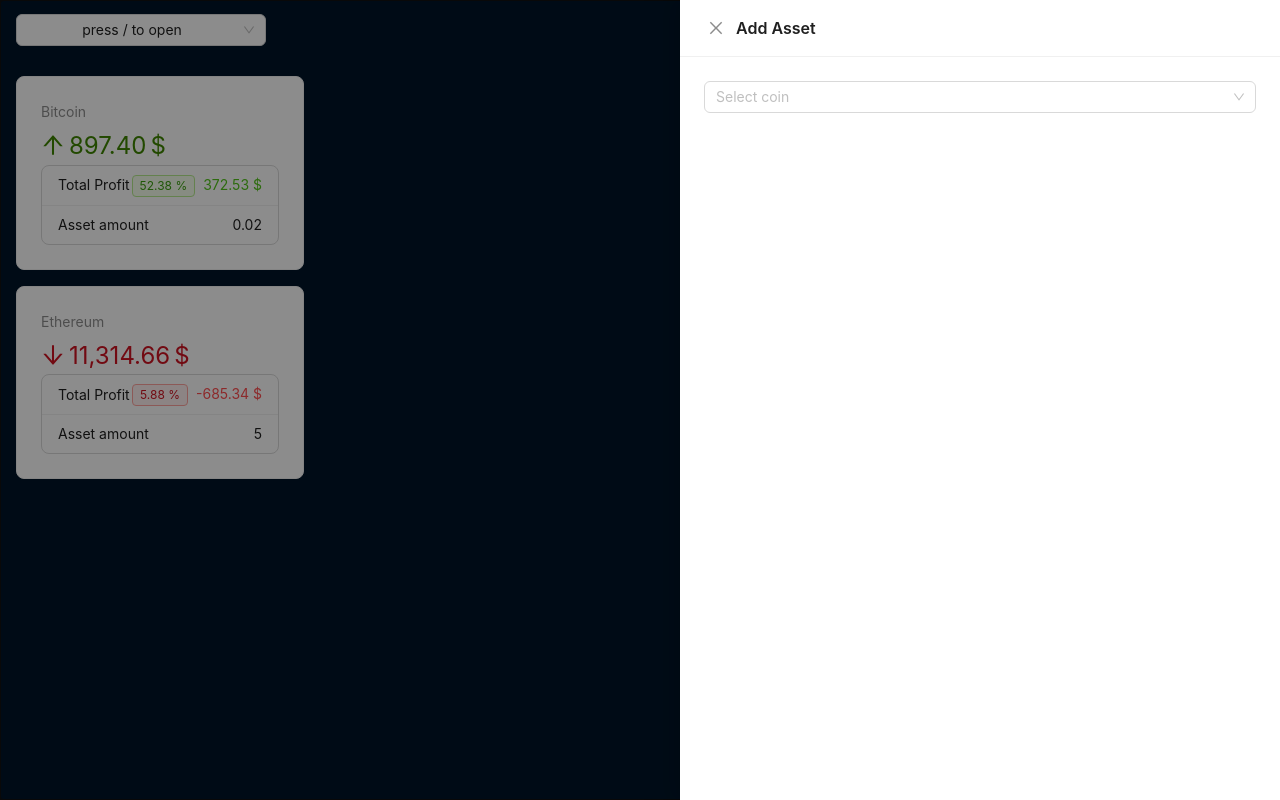
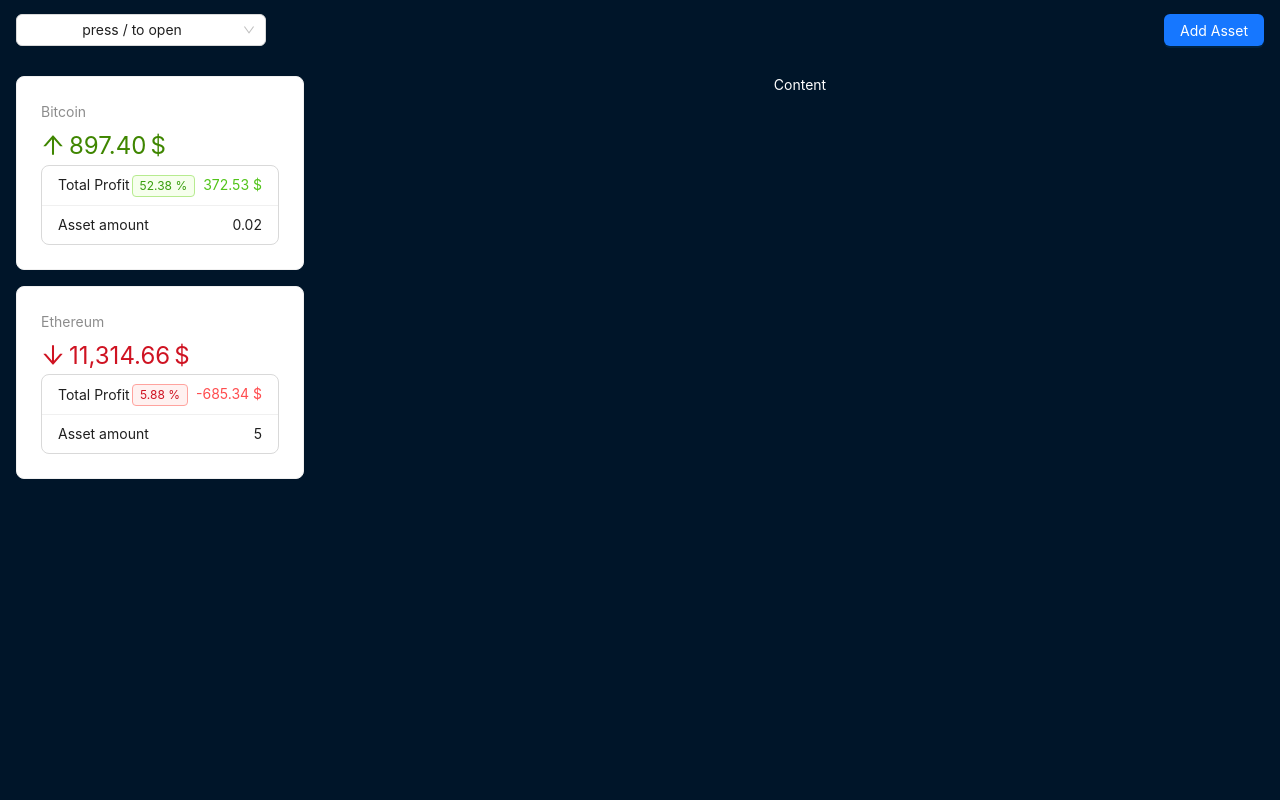
Before and after one commit to PRO94/crypto-app-js, a React (Vite) app in the folder CryptoApplication/src/frontend/: page / in a window 1280 px wide. Built offline with nearby package versions, Linux system fonts and the light colour scheme.

Commit message:
Reset drawer to false to avoid auto-opening.

```diff
--- a/CryptoApplication/src/frontend/src/components/layout/AppHeader.jsx
+++ b/CryptoApplication/src/frontend/src/components/layout/AppHeader.jsx
@@ -18,7 +18,7 @@
   const [select, setSelect] = useState();
   const [coin, setCoin] = useState();
   const [modal, setModal] = useState();
-  const [drawer, setDrawer] = useState(true);
+  const [drawer, setDrawer] = useState(false);
   const { crypto } = useCrypto();
 
   useEffect(() => {
```
